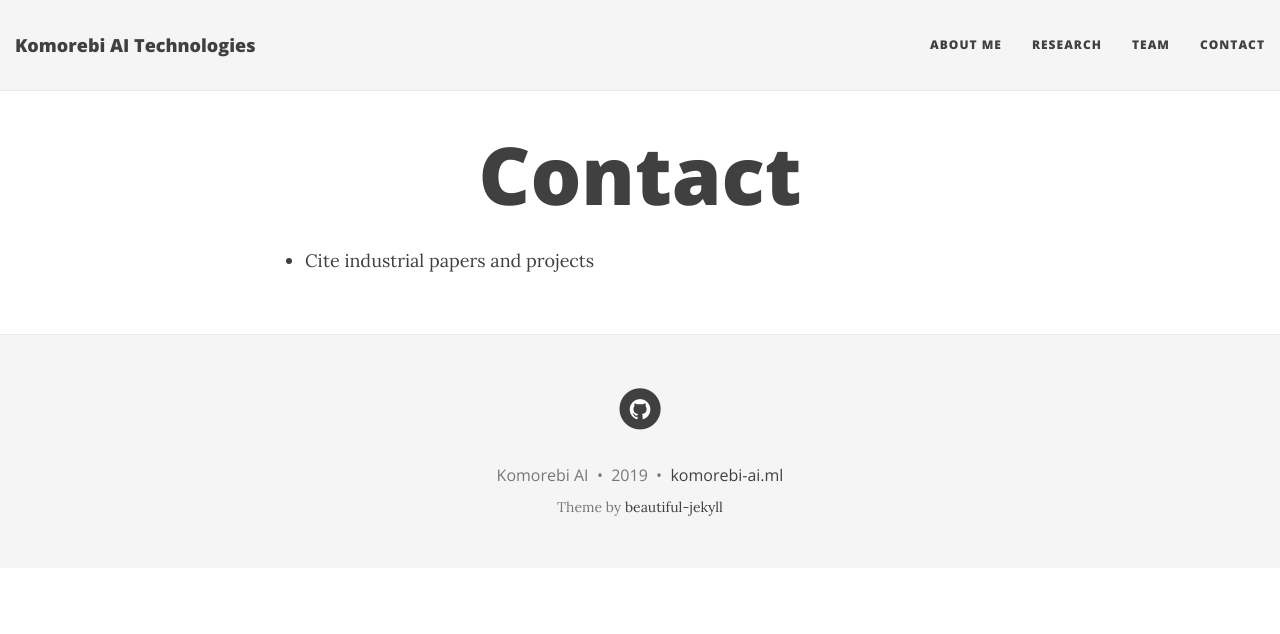
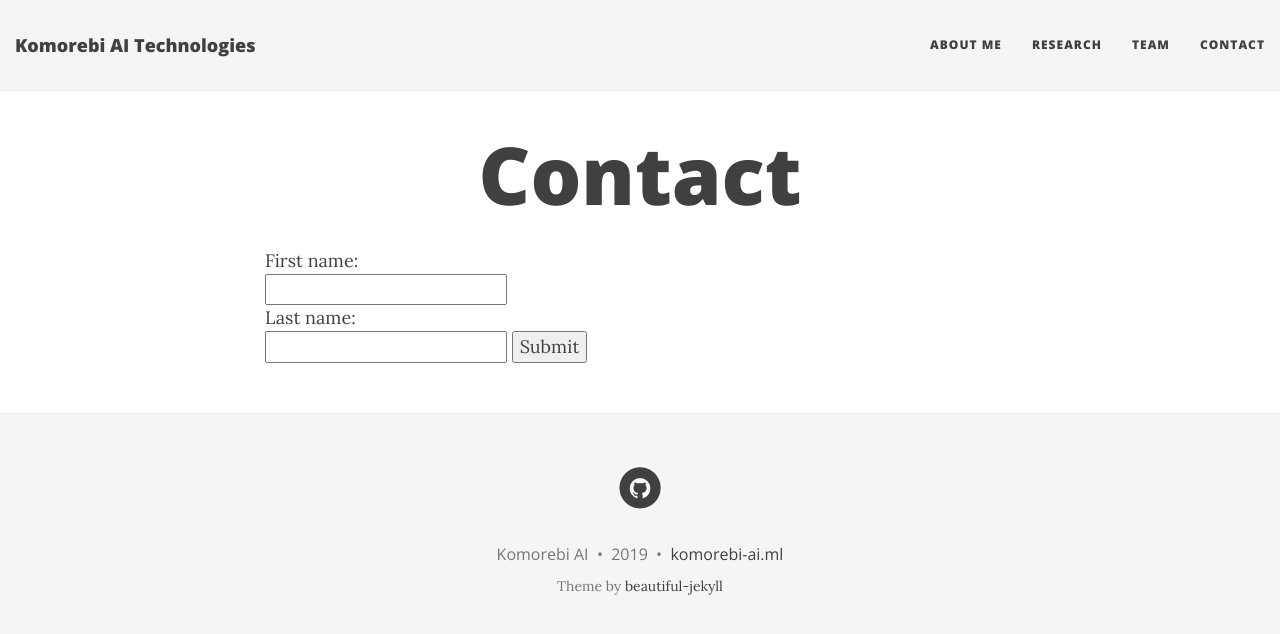
Before and after one commit to Komorebi-AI/komorebi-ai.github.io, a Jekyll site: the page built from contact.md, in a window 1280 px wide. Shown: the top 634 px of the page. Built offline with Jekyll 4.4.1, drawn with Linux system fonts in a browser that asks for light colours; nearby versions of some CDN libraries.

Commit message:
add form

```diff
--- a/contact.md
+++ b/contact.md
@@ -4,5 +4,10 @@ title: Contact
 # subtitle: Data Scientist and PhD Student
 ---
 
-
-- Cite industrial papers and projects
+<form>
+  First name:<br>
+  <input type="text" name="firstname"><br>
+  Last name:<br>
+  <input type="text" name="lastname">
+  <input type="submit" value="Submit">
+</form>
```
